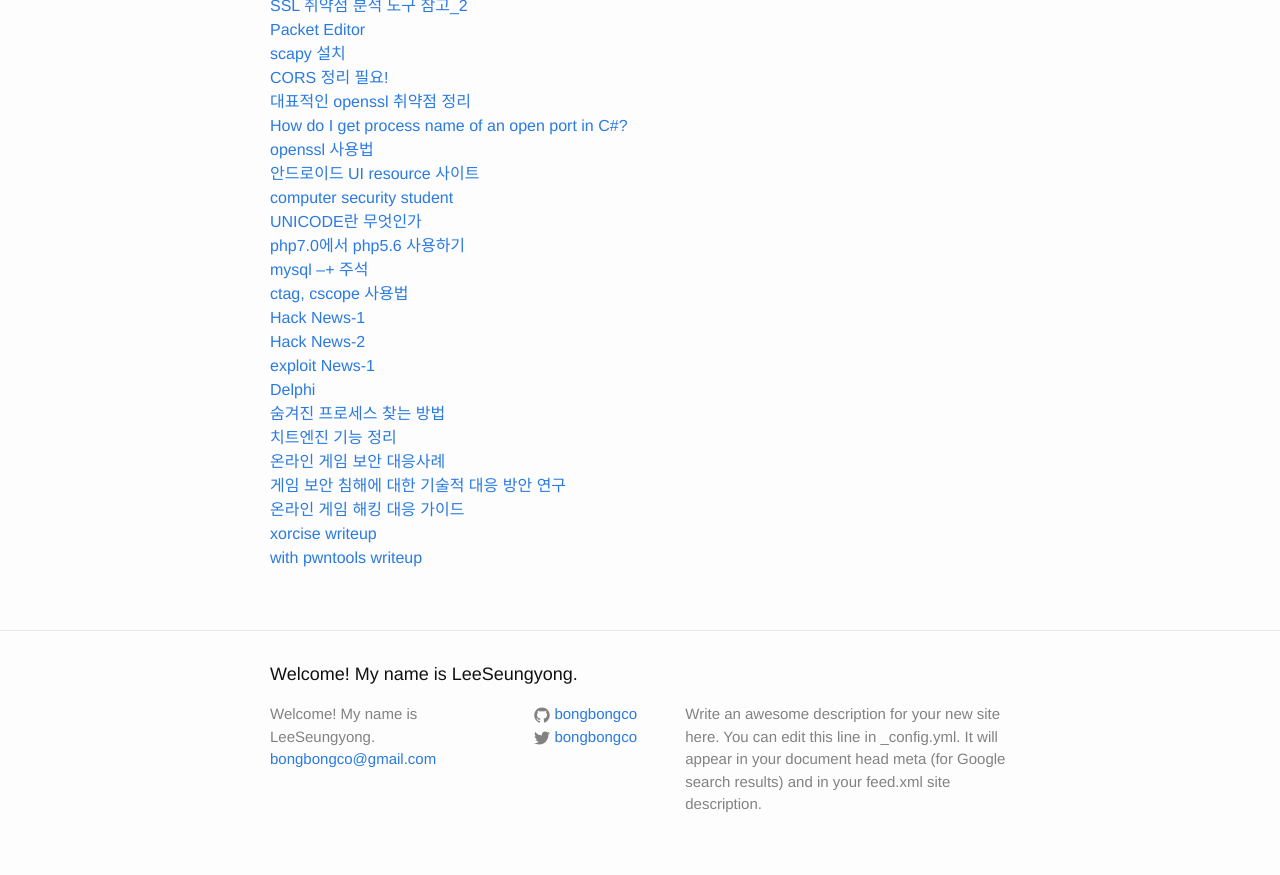
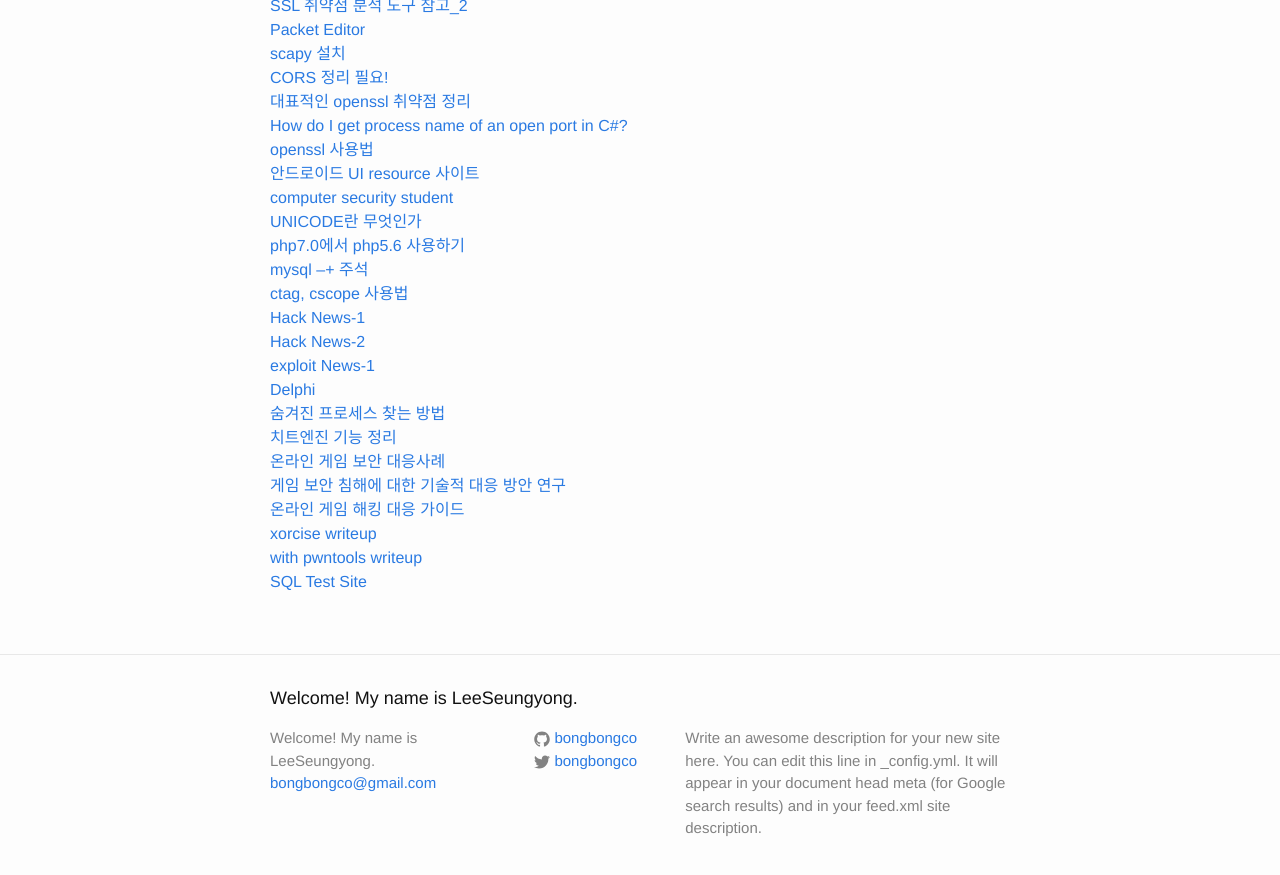
Before and after one commit to LktProgrammer/bongbongco.github.io, a Jekyll site: the page built from _posts/2016-07-22-Website-List.markdown, in a window 1280 px wide and 900 px high, scrolled down 950 px. Shown: the top 875 px of the window. Built offline with Jekyll 4.4.1, drawn with Linux system fonts in a browser that asks for light colours.

Commit message:
Update 2016-07-22-Website-List.markdown

```diff
--- a/_posts/2016-07-22-Website-List.markdown
+++ b/_posts/2016-07-22-Website-List.markdown
@@ -58,3 +58,4 @@ title: 참고할 웹 사이트들.
 [온라인 게임 해킹 대응 가이드](http://www.kisa.or.kr/jsp/common/libraryDown.jsp?folder=011165)
 [xorcise writeup](http://solution-36.blogspot.kr/2014/09/csaw-2014-exploit-500-writeup-xorcise.html)
 [with pwntools writeup](https://github.com/Gallopsled/pwntools-write-ups)
+[SQL Test Site](http://sqlfiddle.com/)
```
